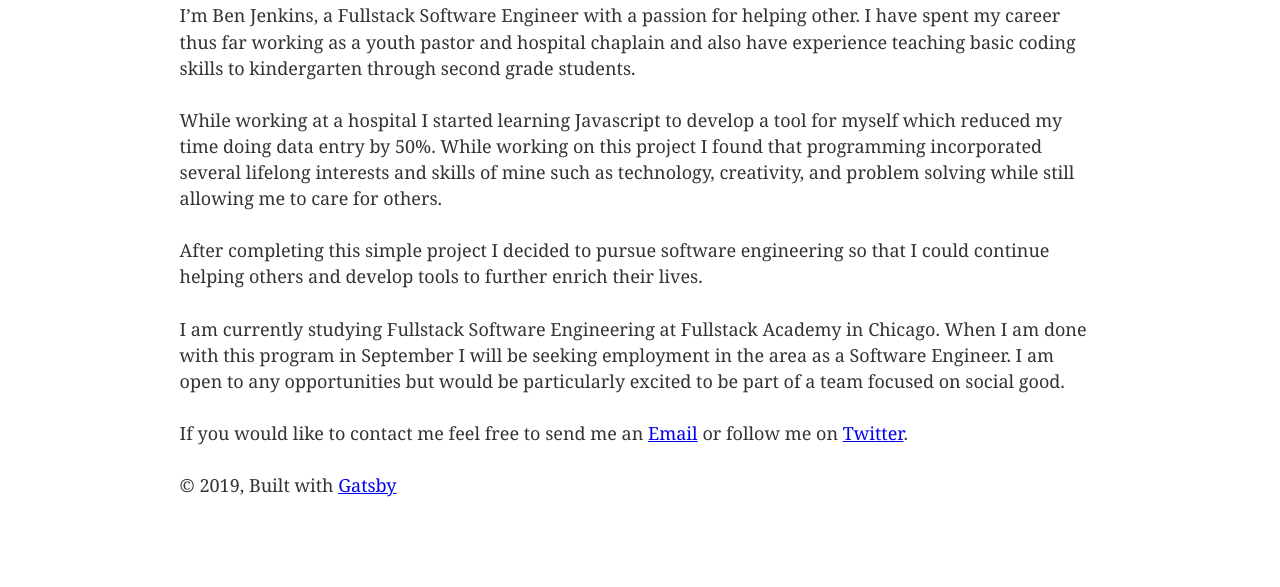
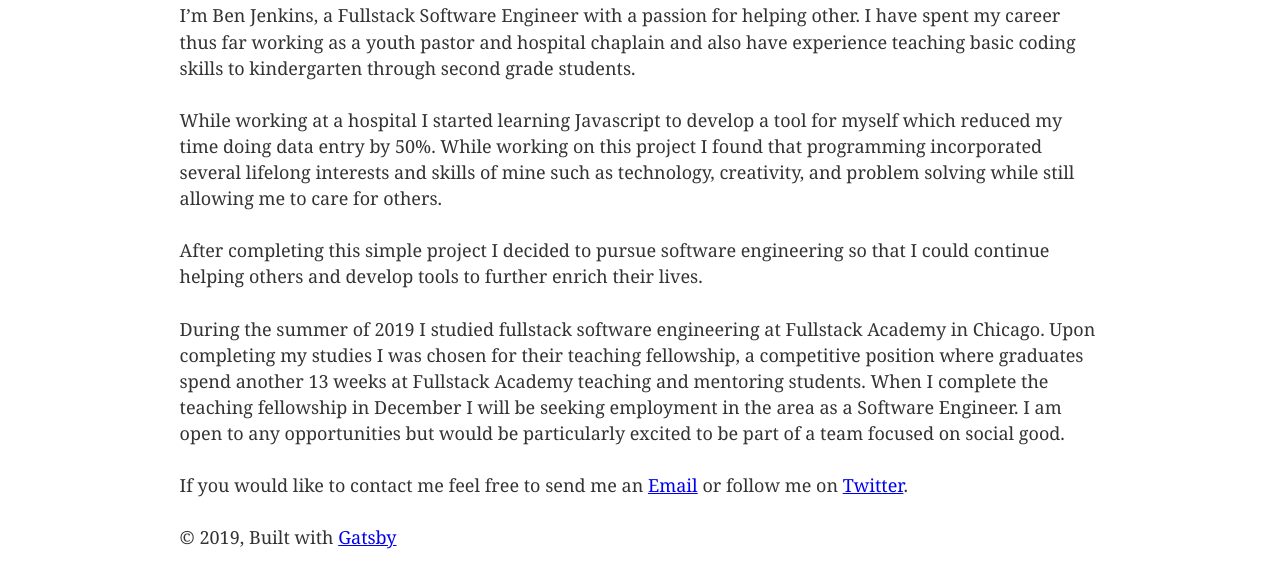
Before and after one commit to benpjenkins/portfolio, a Gatsby site: page /about in a window 1280 px wide. Shown: the part 195-782 px from the top of the page. Built offline with nearby package versions, Linux system fonts and the light colour scheme; Gatsby itself is replaced by a stand-in of ours.

Commit message:
update about page

```diff
--- a/src/pages/about.js
+++ b/src/pages/about.js
@@ -25,8 +25,10 @@ const About = () => (
       further enrich their lives.
     </p>
     <p>
-      I am currently studying Fullstack Software Engineering at Fullstack
-      Academy in Chicago. When I am done with this program in September I will
+      During the summer of 2019 I studied fullstack software engineering at Fullstack
+      Academy in Chicago. Upon completing my studies I was chosen for their teaching fellowship, a competitive position where graduates spend another 13 weeks at Fullstack Academy teaching and mentoring students.
+
+      When I complete the teaching fellowship in December I will
       be seeking employment in the area as a Software Engineer. I am open to any
       opportunities but would be particularly excited to be part of a team
       focused on social good.
```
